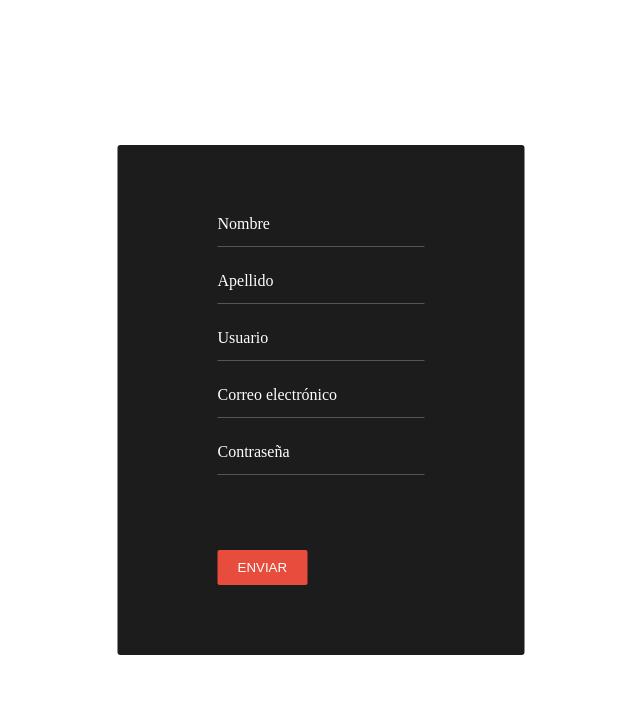
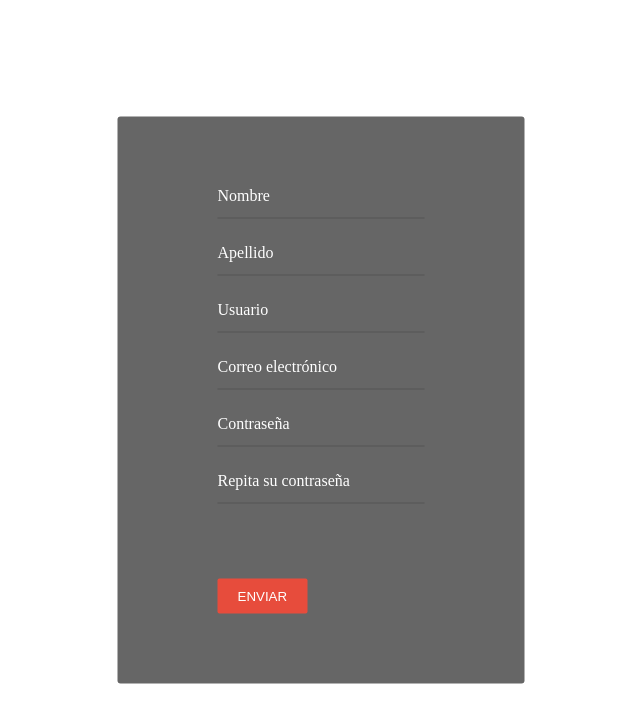
Before and after one commit to tyago343/portfolio, a React app: page / in a window 1280 px wide. Shown: the top 722 px of the page, without its empty margins (319-959 px from the left). Built offline with nearby package versions, Linux system fonts and the light colour scheme.

Commit message:
Retocada la manera de manejar los campos del formulario. Posible reestructuracion futura. Por ahora, mantendré esta manera y continuare con el armado de la página de Signup

```diff
--- a/frontend/src/pages/Signup/index.js
+++ b/frontend/src/pages/Signup/index.js
@@ -5,20 +5,36 @@ import { useInput } from "../../components/Input/Input.hooks";
 import { connect } from "react-redux";
 import { crearUser } from "../../redux/sagas";
 import { Wrapper, Button } from "./style";
-const signupForm = props => {
-  const firstName = useInput("");
-  const lastName = useInput("");
-  const userName = useInput("");
-  const email = useInput("");
-  const password = useInput("");
+const signupPage = props => {
+  const fields = {
+    firstName: useInput(""),
+    lastName: useInput(""),
+    userName: useInput(""),
+    email: useInput(""),
+    password: useInput(""),
+    confirmPassword: useInput("")
+  };
+  const validateForm = () => {
+    return (
+      fields.userName.value.length > 0 &&
+      fields.email.value.length > 0 &&
+      fields.password.value.length > 0 &&
+      fields.password.value === fields.confirmPassword.value
+    );
+  };
+  const returnValues = fields => ({
+    firstName: fields.firstName.value,
+    lastName: fields.lastName.value,
+    userName: fields.userName.value,
+    email: fields.email.value,
+    password: fields.password.value
+  });
   const onSubmit = () => {
-    props.submitUser({
-      firstName: firstName.value,
-      lastName: lastName.value,
-      userName: userName.value,
-      email: email.value,
-      password: password.value
-    });
+    if (validateForm()) {
+      props.submitUser(returnValues(fields));
+    } else {
+      console.log("faltan campos amigo");
+    }
   };
   return (
     <Wrapper>
@@ -28,40 +44,48 @@ const signupForm = props => {
           name="firstName"
           label="Nombre"
           placeholder="Ingrese su nombre"
-          onChange={firstName.onChange}
-          value={firstName.value}
+          onChange={fields.firstName.onChange}
+          value={fields.firstName.value}
         />
         <Input
           type="text"
           name="lastName"
           label="Apellido"
           placeholder="Ingrese su apellido"
-          onChange={lastName.onChange}
-          value={lastName.value}
+          onChange={fields.lastName.onChange}
+          value={fields.lastName.value}
         />
         <Input
           type="text"
           name="userName"
           label="Usuario"
           placeholder="Ingrese un nombre de usuario"
-          onChange={userName.onChange}
-          value={userName.value}
+          onChange={fields.userName.onChange}
+          value={fields.userName.value}
         />
         <Input
           type="email"
           name="email"
           label="Correo electrónico"
           placeholder="Ingrese su correo electronico"
-          onChange={email.onChange}
-          value={email.value}
+          onChange={fields.email.onChange}
+          value={fields.email.value}
         />
         <Input
           type="password"
           name="password"
           label="Contraseña"
           placeholder="Ingrese una contraseña"
-          onChange={password.onChange}
-          value={password.value}
+          onChange={fields.password.onChange}
+          value={fields.password.value}
+        />
+        <Input
+          type="password"
+          name="confirmation-password"
+          label="Repita su contraseña"
+          placeholder="Repita su contraseña"
+          onChange={fields.confirmPassword.onChange}
+          value={fields.confirmPassword.value}
         />
         <Button type="button" className="btn" onClick={onSubmit}>
           Enviar
@@ -70,7 +94,7 @@ const signupForm = props => {
     </Wrapper>
   );
 };
-signupForm.propTypes = {
+signupPage.propTypes = {
   submitUser: propTypes.func
 };
 const mapDispatchToProps = dispatch => ({
@@ -79,4 +103,4 @@ const mapDispatchToProps = dispatch => ({
   }
 });
 
-export default connect(null, mapDispatchToProps)(signupForm);
+export default connect(null, mapDispatchToProps)(signupPage);
--- a/frontend/src/pages/Signup/style.js
+++ b/frontend/src/pages/Signup/style.js
@@ -5,7 +5,7 @@ export const Wrapper = styled.div`
   left: 50%;
   top: 50%;
   transform: translate(-50%, -50%);
-  background-color: rgba(0, 0, 0, 0.89);
+  background-color: rgba(0, 0, 0, 0.6);
   border-radius: 3px;
   padding: 70px 100px;
 `;
```
